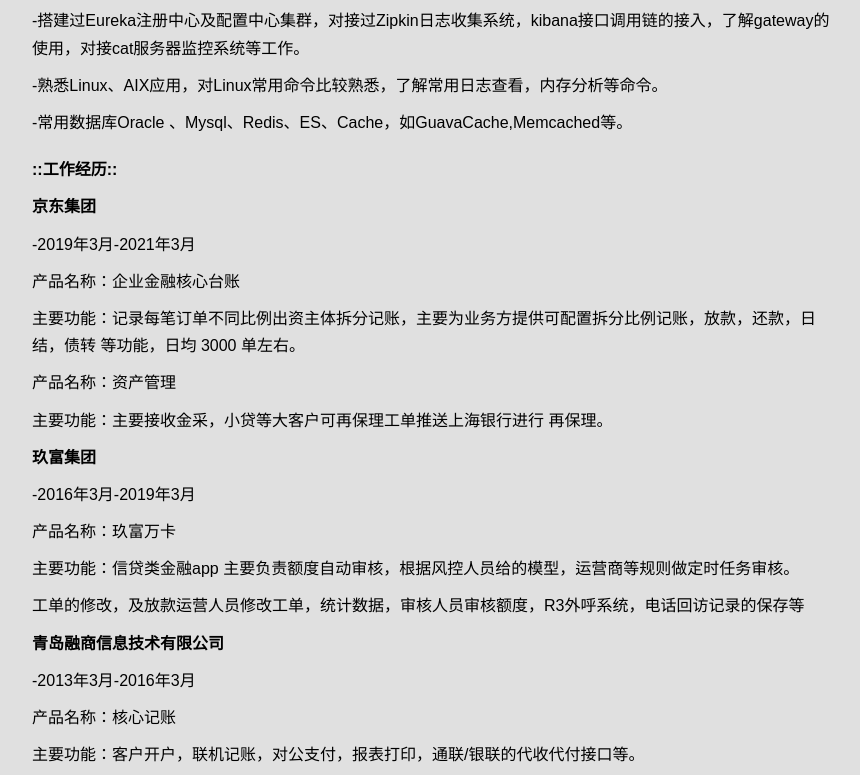
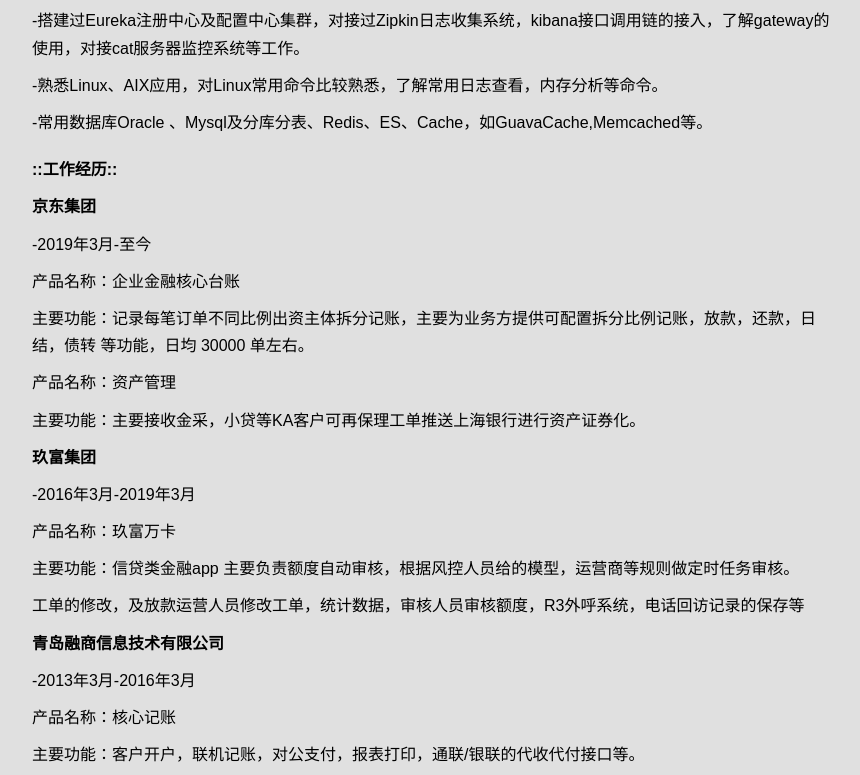
Before and after one commit to 0532/resume, a plain HTML site: page index.html in a window 1280 px wide. Shown: the part 818-1593 px from the top of the page, without its empty margins (208-1068 px from the left). Drawn offline with Linux system fonts and the light colour scheme.

Commit message:
Update index.html

```diff
--- a/index.html
+++ b/index.html
@@ -38,14 +38,14 @@
             <P>-对SpringBoot、SpringMVC、Kafka、Eureka注册中心、config配置中心、feign请求标准化、Mybatis、Dubbo、RocketMQ等均有开发经验。</p>
             <P>-搭建过Eureka注册中心及配置中心集群，对接过Zipkin日志收集系统，kibana接口调用链的接入，了解gateway的使用，对接cat服务器监控系统等工作。</p>
 			<p>-熟悉Linux、AIX应用，对Linux常用命令比较熟悉，了解常用日志查看，内存分析等命令。</p>
-			<p>-常用数据库Oracle 、Mysql、Redis、ES、Cache，如GuavaCache,Memcached等。</p>
+			<p>-常用数据库Oracle 、Mysql及分库分表、Redis、ES、Cache，如GuavaCache,Memcached等。</p>
             <h3>::工作经历::</h3>
 		    	<p><B>京东集团</B></p>
-            <p>-2019年3月-2021年3月</p>
+            <p>-2019年3月-至今</p>
             <p>产品名称：企业金融核心台账</p>
-            <p>主要功能：记录每笔订单不同比例出资主体拆分记账，主要为业务方提供可配置拆分比例记账，放款，还款，日结，债转 等功能，日均 3000 单左右。</p>
+            <p>主要功能：记录每笔订单不同比例出资主体拆分记账，主要为业务方提供可配置拆分比例记账，放款，还款，日结，债转 等功能，日均 30000 单左右。</p>
 		<p>产品名称：资产管理</p>
-            <p>主要功能：主要接收金采，小贷等大客户可再保理工单推送上海银行进行 再保理。</p>
+            <p>主要功能：主要接收金采，小贷等KA客户可再保理工单推送上海银行进行资产证券化。</p>
 			<p><B>玖富集团</B></p>
             <p>-2016年3月-2019年3月</p>
             <p>产品名称：玖富万卡</p>
@@ -80,7 +80,7 @@
         </section>
     </div>
     <footer>
-        <p>2016 &copy; <a href="https://github.com/0532">Follow Me</a> <i class="fa fa-heart"></i> </p>
+        <p>2022 &copy; <a href="https://github.com/0532">Follow Me</a> <i class="fa fa-heart"></i> </p>
     </footer>
     <script>
         var _hmt = _hmt || [];
```
